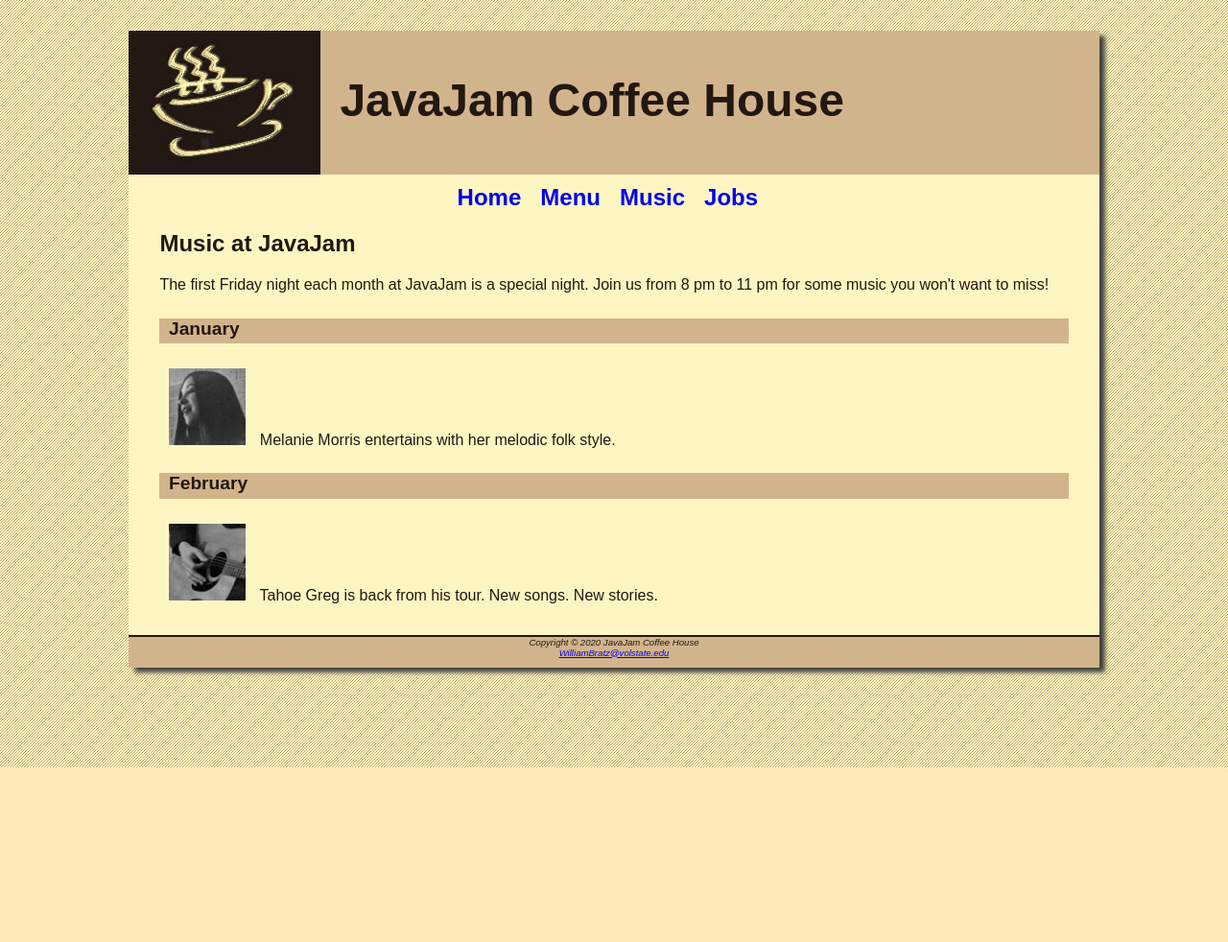
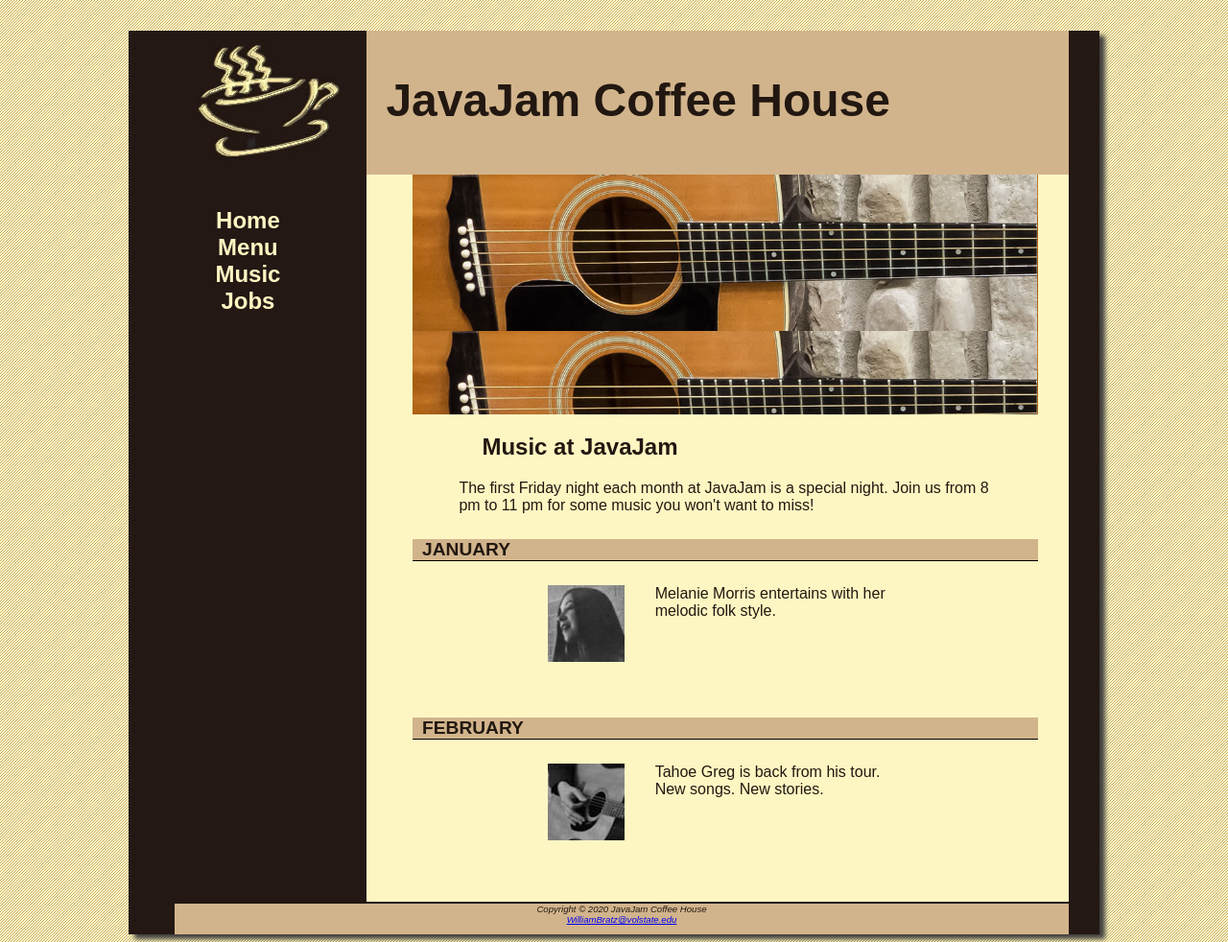
Before and after one commit to wbratz/javajam, a plain HTML site: page javajam4/music.html in a window 1280 px wide. Shown: the whole page at 96% size. Before the commit the page ends 800 px from the top, so only its background shows below. Drawn offline with Linux system fonts and the light colour scheme.

Commit message:
javajam changes for chapter6

```diff
--- a/javajam4/javajam.css
+++ b/javajam4/javajam.css
@@ -1,3 +1,23 @@
+* {
+  box-sizing: border-box;
+}
+
+#heroroad {
+  background-image: url('heroroad.jpg');
+  background-size: 100%;
+  height: 250px;
+}
+
+#heroguitar {
+  background-image: url('heroguitar.jpg');
+  background-size: 100%;
+  height: 250px;
+}
+#heromugs {
+  background-image: url('heromugs.jpg');
+  background-size: 100%;
+  height: 250px;
+}
 body {
   background-color: #fcebb6;
   color: #221811;
@@ -23,10 +43,29 @@ nav {
   font-weight: bold;
   font-size: 1.5em;
   padding-top: 10px;
+  float: left;
+  width: 200px;
 }
 
 nav a {
   text-decoration: none;
+}
+
+nav a:link {
+  color: #FEF6C2;
+}
+
+nav a:visited {
+  color: #d2b48c;
+}
+
+nav a:hover {
+  color: #CC9933;
+}
+
+nav ul {
+  list-style: none;
+  padding-left: 0px;
 }
 
 footer {
@@ -39,15 +78,24 @@ footer {
 }
 
 main {
-  padding-left: 2em;
-  padding-right: 2em;
+  padding-left: 0em;
+  padding-right: 0em;
   padding-bottom: 2em;
+  padding-top: 0px;
+  margin-left: 200px;
   display: block;
+  background-color: #FEF6C2;
 }
 
-details {
+main, h2, h3, h4, p, div, ul, dl {
+  padding-left: 3em;
+  padding-right: 2em;
+}
+
+.details {
   padding-left: 20%;
   padding-right: 20%;
+  overflow: auto;
 }
 
 img {
@@ -60,14 +108,28 @@ h4 {
   font-size: 1.2em;
   padding-left: .5em;
   padding-bottom: .25em;
+  text-transform: uppercase;
+  border-bottom: 1px solid black;
+  padding-bottom: 0px;
+  float: none;
 }
 
 #wrapper {
   width: 80%;
   margin-right: auto;
   margin-left: auto;
-  background-color: #FEF6C2;
+  background-color: #231814;
   min-width: 900px;
   max-width: 1280px;
   box-shadow: 6px 5px 5px #403f3f;
 }
+
+.floatleft {
+  float: left;
+  padding-right: 2em;
+  padding-bottom: 2em;
+}
+
+header, nav, main, footer {
+  display: block;
+}
--- a/javajam4/music.html
+++ b/javajam4/music.html
@@ -9,24 +9,27 @@
     <div id="wrapper">
     <header><h1>JavaJam Coffee House</h1></header>
     <nav>
-      <a href="index.html">Home</a> &nbsp;
-      <a href="menu.html">Menu</a> &nbsp;
-      <a href="music.html">Music</a> &nbsp;
-      <a href="jobs.html">Jobs</a> &nbsp;
+      <ul>
+        <li><a href="index.html">Home</a> </li>
+        <li><a href="menu.html">Menu</a> </li>
+        <li><a href="music.html">Music</a> </li>
+        <li><a href="jobs.html">Jobs</a> </li>
+      </ul>
     </nav>
     <main>
+      <div id="heroguitar"></div>
     <h2>Music at JavaJam</h2>
     <p>
       The first Friday night each month at JavaJam is a special night. Join us from 8 pm to 11 pm for some music you won't want to miss!
     </p>
     <h4>January</h4>
     <div class="details">
-      <a href="melanie.jpg"><img src="melaniethumb.jpg" alt="Melanie"></a>
+      <a href="melanie.jpg"><img class="floatleft" src="melaniethumb.jpg" alt="Melanie"></a>
       Melanie Morris entertains with her melodic folk style.
     </div>
     <h4>February</h4>
     <div class="details">
-      <a href="greg.jpg"><img src="gregthumb.jpg" alt="Greg"></a>
+      <a href="greg.jpg"><img class="floatleft" src="gregthumb.jpg" alt="Greg"></a>
       Tahoe Greg is back from his tour. New songs. New stories.
     </div>
   </main>
```
Also changed, not shown: javajam4/index.html (+8 -4 lines), javajam4/menu.html (+10 -6 lines), javajam4/heroguitar.jpg (added), javajam4/heromugs.jpg (added), javajam4/heroroad.jpg (added), 2 other files.
